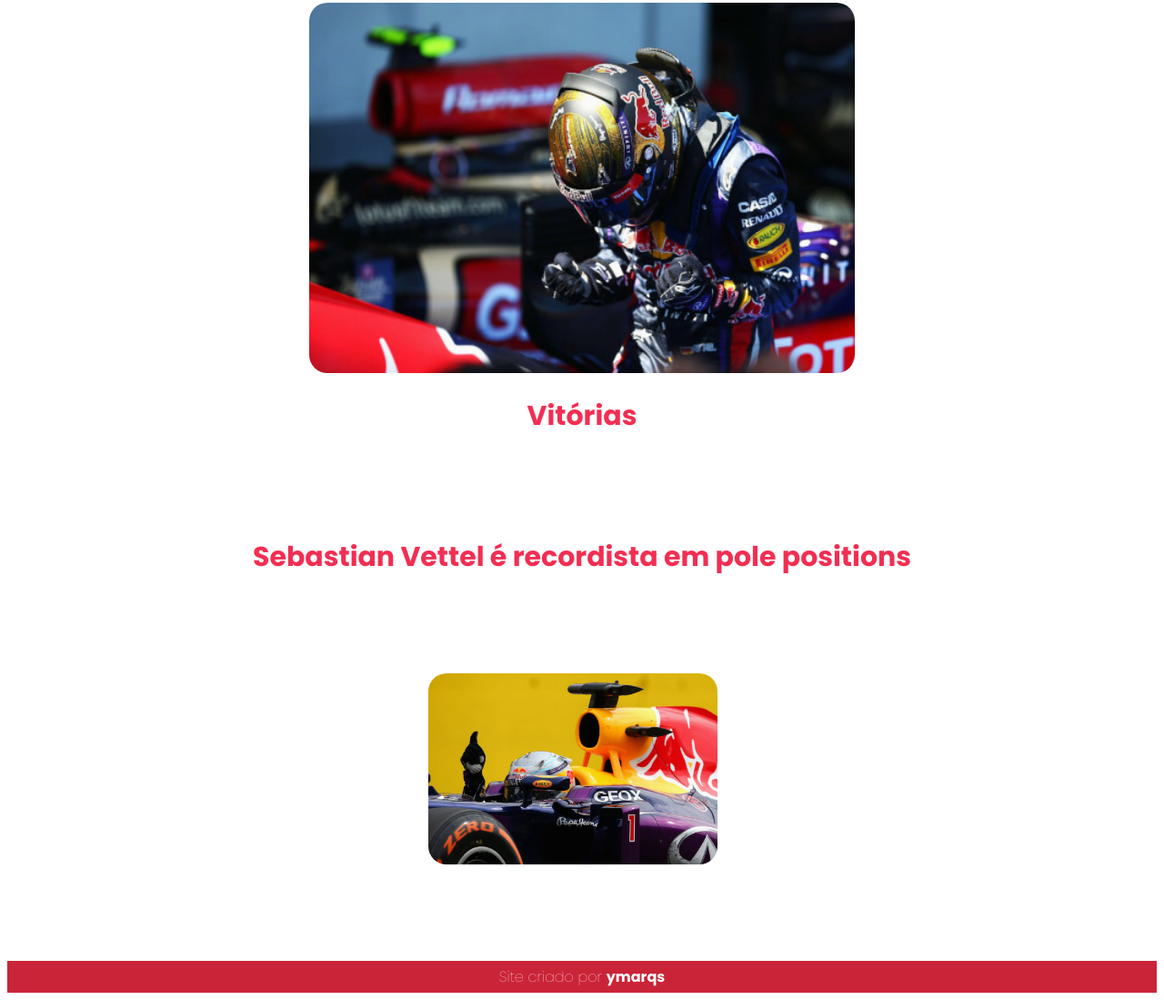
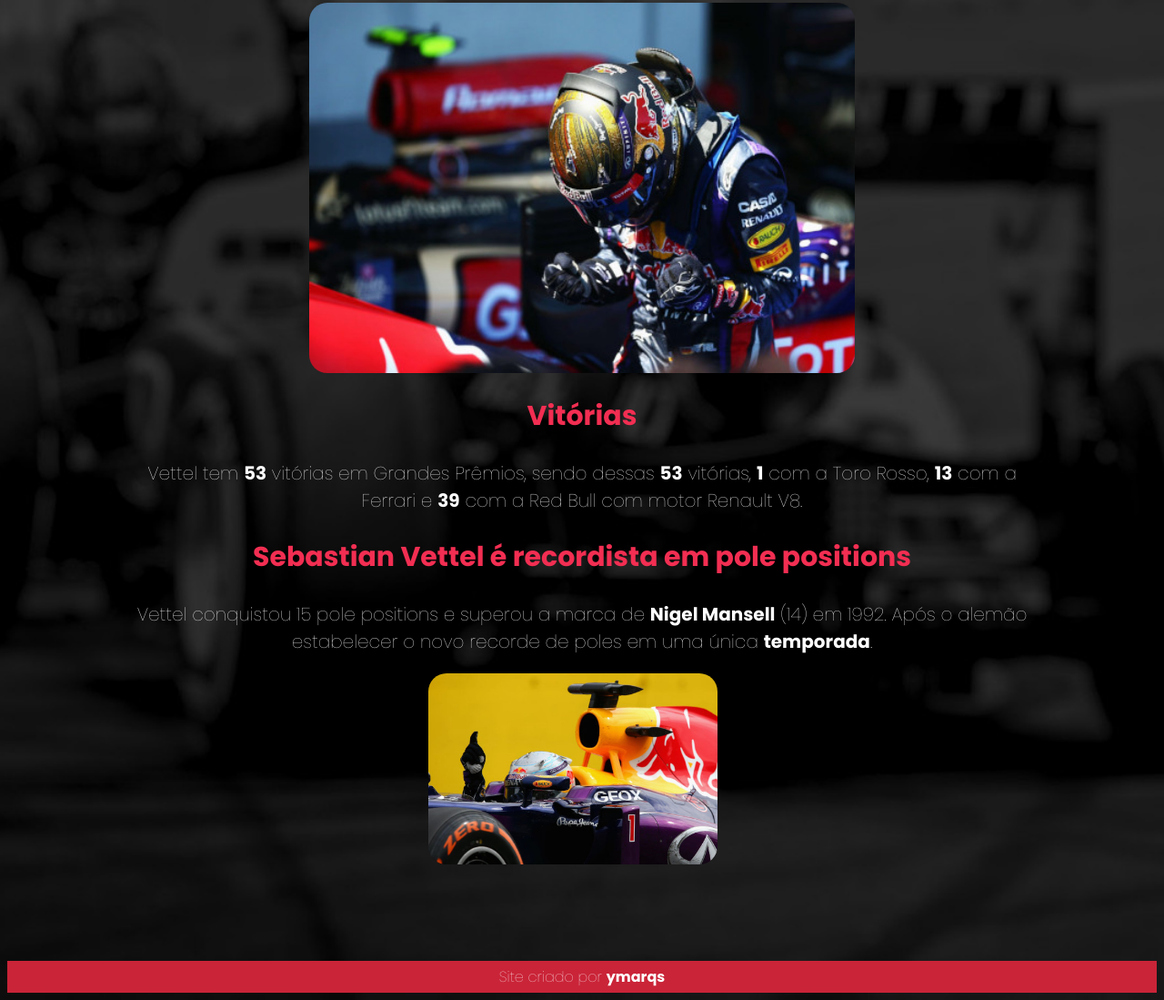
Before and after one commit to ymarqs/F1-Insights, a plain HTML site: page pags/vettel/pag-vettel.html in a window 1280 px wide. Shown: the part 350-1449 px from the top of the page at 91% size. Drawn offline with Linux system fonts and the light colour scheme; the site is published under a folder, as on GitHub Pages, so addresses that start at the root find nothing.

Commit message:
image bg

```diff
--- a/pags/vettel/assets/style.css
+++ b/pags/vettel/assets/style.css
@@ -7,7 +7,7 @@
     padding: 0;
 }
 body{
-    background-image: url("/pags/vettel/imagens/vettel-bgmain.jpg");
+    background-image: url("imagens/vettel-bgmain.jpg");
     background-size: cover;
     background-repeat: no-repeat;
     background-position: center center;
--- a/pags/vettel/pag-vettel.html
+++ b/pags/vettel/pag-vettel.html
@@ -16,7 +16,7 @@
             <h1>Sebastian Vettel</h1>
             <p><strong>Sebastian Vettel</strong> nasceu em <strong>Heppenheim</strong>, Alemanha, no dia 3 de julho de 1987. Vettel começou no automobilismo aos sete anos, pilotando kart.
             Em 2004, na F-BMW Alemã, venceu 18 de 20 corridas disputadas e conquistou o título da competição. Nos anos seguintes, Vettel correu na F-3 Europeia e passou a despertar interesse da BMW, onde passou a realizar testes.<p>
-            <img src="imagens/vettel-foto2.jpg" alt="">
+            <img src="assets/imagens/vettel-foto2.jpg" alt="">
 
             <h2>Vitórias</h2>
             <p>Vettel tem <strong>53</strong> vitórias em Grandes Prêmios, sendo dessas <strong>53</strong> vitórias, <strong>1</strong> com a Toro Rosso, <strong>13</strong> com a Ferrari e <strong>39</strong> com a Red Bull com motor Renault V8.</p>
@@ -26,10 +26,10 @@
             <div class="flip-card">
                 <div class="flip-card-inner">
                     <div class="flip-card-front">
-                        <img src="imagens/vettel-front.jpg" class="flip-card-image" alt="">
+                        <img src="assets/imagens/vettel-front.jpg" class="flip-card-image" alt="">
                     </div>
                     <div class="flip-card-back">
-                        <img src="imagens/vettel-back.jpg" class="flip-card-image" alt="">
+                        <img src="assets/imagens/vettel-back.jpg" class="flip-card-image" alt="">
                     </div>
                 </div>
             </div>
```
Also changed, not shown: pags/vettel/assets/imagens/vettel-back.jpg (renamed from pags/vettel/imagens/vettel-back.jpg), pags/vettel/assets/imagens/vettel-bgmain.jpg (renamed from pags/vettel/imagens/vettel-bgmain.jpg), pags/vettel/assets/imagens/vettel-foto1.jpg (renamed from pags/vettel/imagens/vettel-foto1.jpg), pags/vettel/assets/imagens/vettel-foto2.jpg (renamed from pags/vettel/imagens/vettel-foto2.jpg), pags/vettel/assets/imagens/vettel-front.jpg (renamed from pags/vettel/imagens/vettel-front.jpg).
